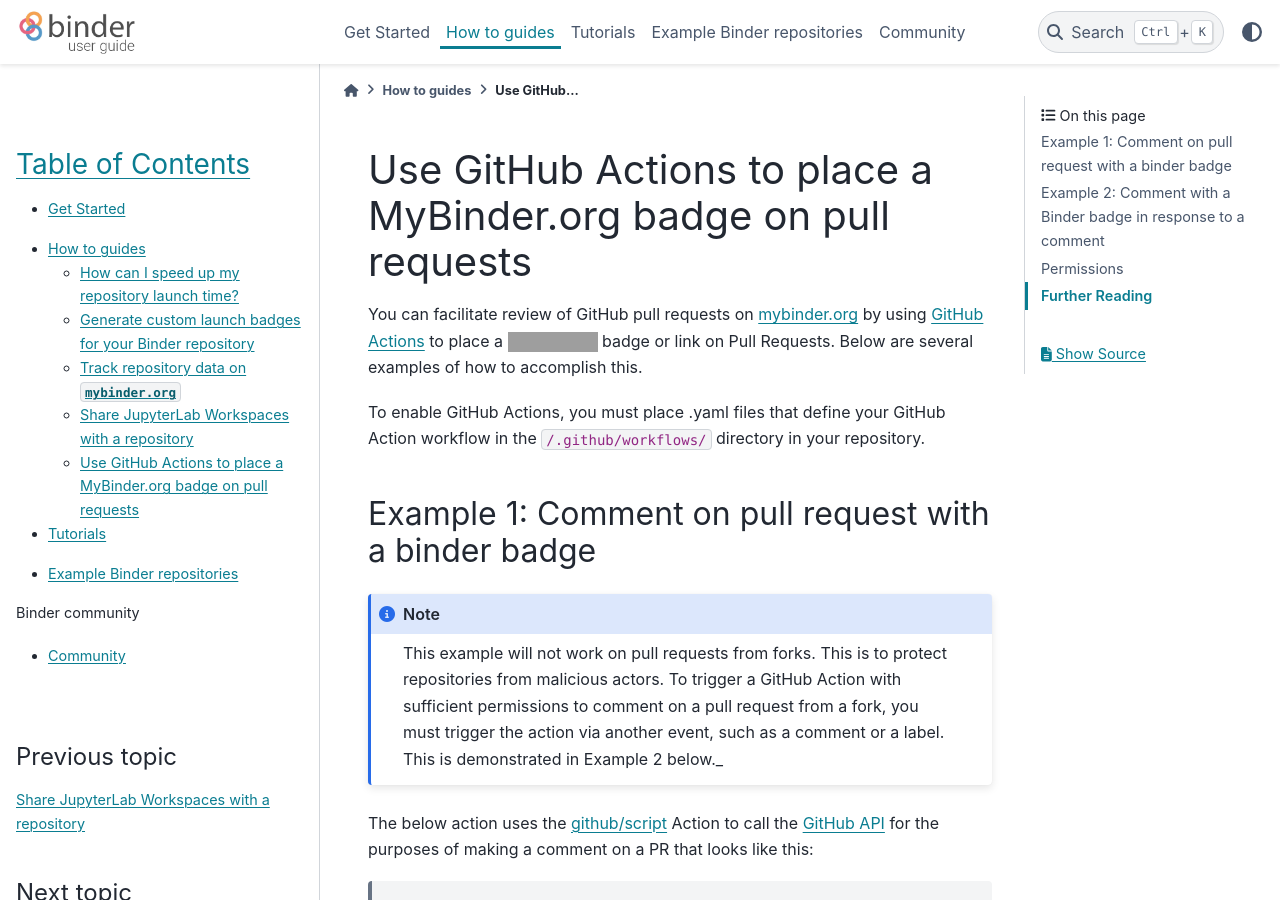
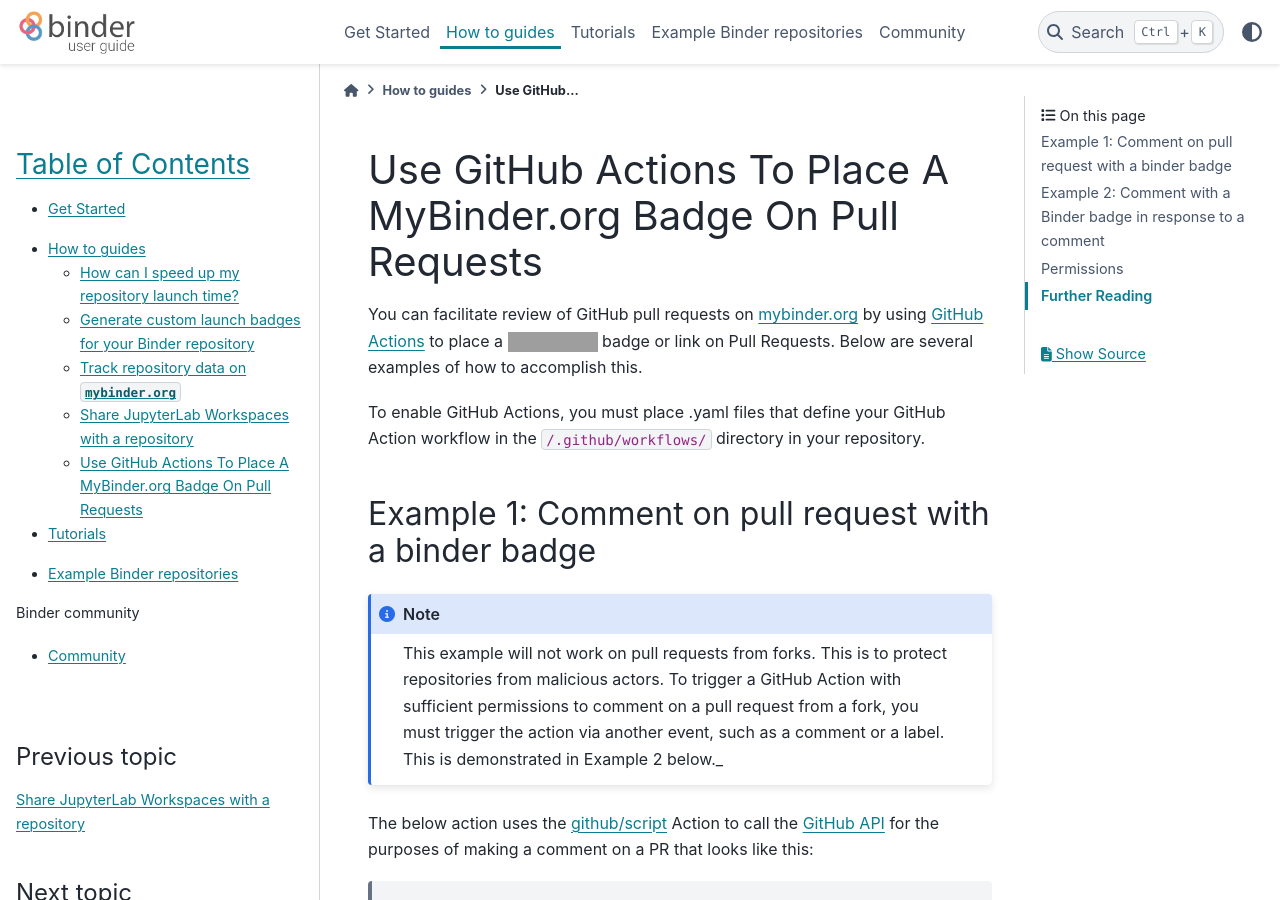
Before and after one commit to jupyterhub/mybinder.org-user-guide, a Sphinx documentation site: the page built from doc/howto/gh-actions-badges.md, in a window 1280 px wide and 900 px high. Built offline with Sphinx 7.4.7 and the PyData theme 0.15.4, drawn with Linux system fonts in a browser that asks for light colours; pages that are not in the unit, such as notebooks, are missing from menus; grey boxes are pictures that could not be loaded.

Commit message:
fix capitalization

```diff
--- a/doc/howto/gh-actions-badges.md
+++ b/doc/howto/gh-actions-badges.md
@@ -1,4 +1,4 @@
-# Use GitHub Actions to place a MyBinder.org badge on pull requests
+# Use GitHub Actions To Place A MyBinder.org Badge On Pull Requests
 
 You can facilitate review of GitHub pull requests on [mybinder.org](https://mybinder.org) by using [GitHub Actions](https://github.com/features/actions) to place a ![Binder](https://mybinder.org/badge_logo.svg) badge or link on Pull Requests.  Below are several examples of how to accomplish this.
 
```
